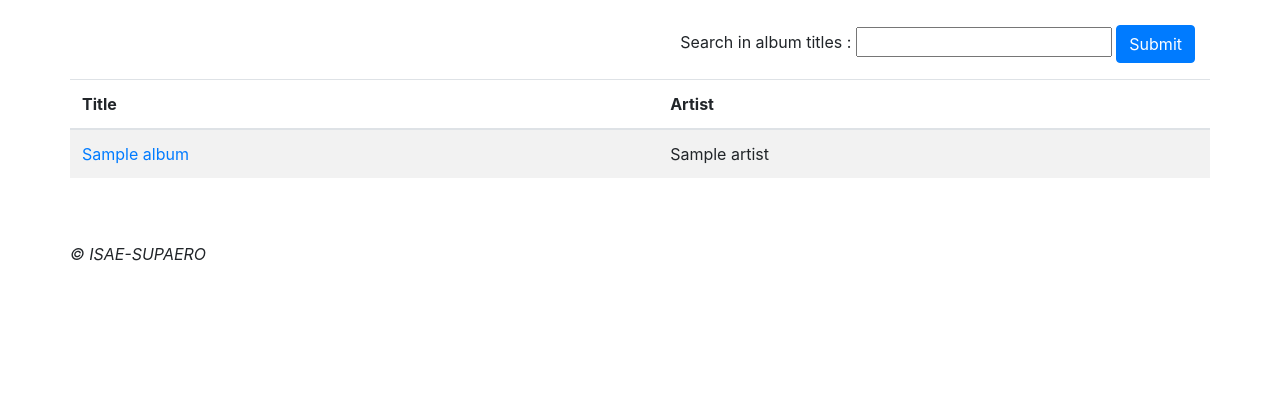
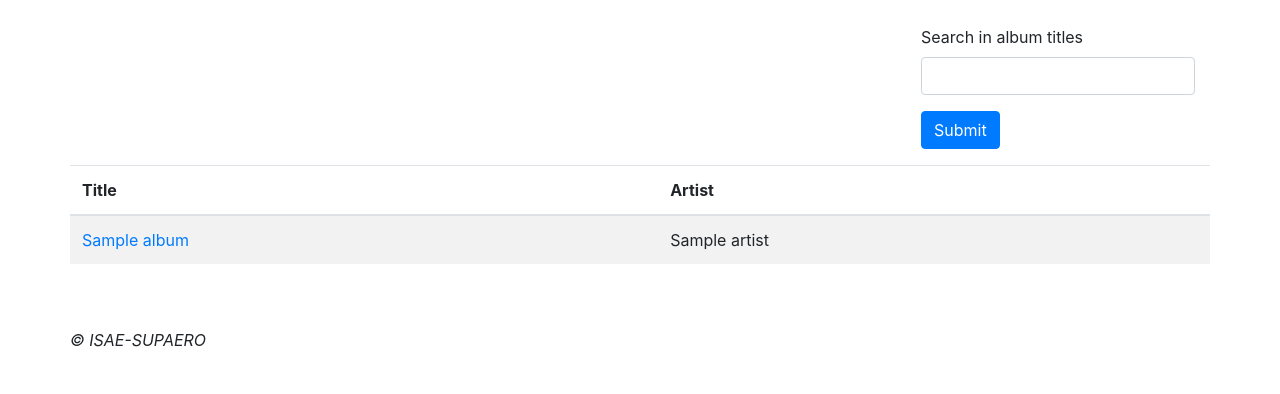
Before and after one commit to tanguy-perennou/chinook-2022, a Django app: page / in a window 1280 px wide. Shown: the part 147-541 px from the top of the page. Run offline with Django 4.2, Linux system fonts and the light colour scheme; tables that the repository leaves empty hold one stand-in row (values such as "Sample post"); some libraries are stand-ins or nearby versions.

Commit message:
Use crispy/bootstrap tag in research form

```diff
--- a/chinook/disks/templates/disks/albums_list.html
+++ b/chinook/disks/templates/disks/albums_list.html
@@ -8,11 +8,13 @@
         <h1>Albums</h1>
     </div>
 
+    {% load crispy_forms_tags %}
+
     <div class="clearfix">
         <div class="float-right pb-3">
-            <form action="{% url 'disks:albums_list' %}" method="post">
+            <form class="uniForm" action="{% url 'disks:albums_list' %}" method="post">
                 {% csrf_token %}
-                {{ form }}
+                {{ form|crispy }}
                 <input class="btn btn-primary" type="submit" value="Submit"/>
             </form>
         </div>
```
